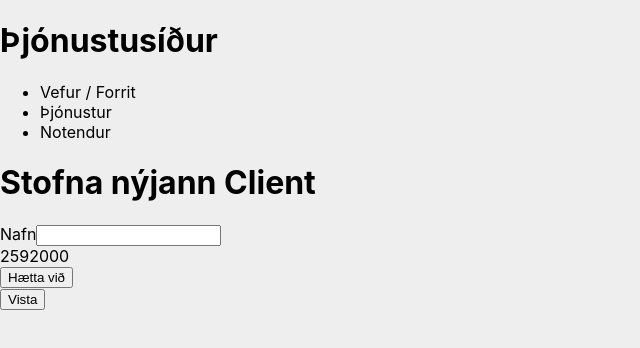
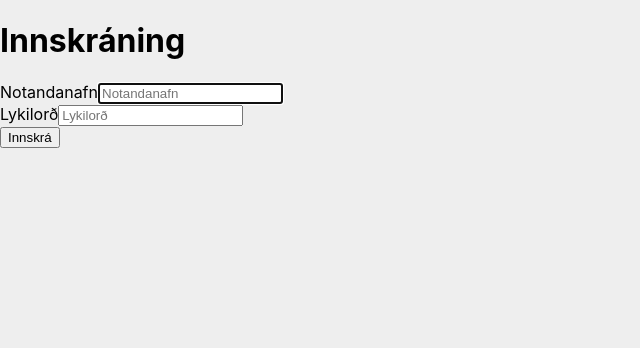
Before and after one commit to unnarb/admin-tmp, a React (Create React App) app: page /login in a window 1280 px wide. Shown: the top 348 px of the page, without its empty margins (0-640 px from the left). Built offline with nearby package versions, Linux system fonts and the light colour scheme.

Commit message:
Tree structure basic

```diff
--- a/package.json
+++ b/package.json
@@ -10,17 +10,20 @@
     "@types/node": "^12.0.0",
     "@types/react": "^16.9.53",
     "@types/react-dom": "^16.9.8",
+    "@types/react-router-dom": "^5.1.6",
     "@types/styled-components": "^5.1.4",
+    "axios": "^0.21.0",
     "node-sass": "^4.14.1",
     "react": "^17.0.1",
     "react-dom": "^17.0.1",
+    "react-router-dom": "^5.2.0",
     "react-scripts": "4.0.0",
     "styled-components": "^5.2.0",
     "typescript": "^4.0.3",
     "web-vitals": "^0.2.4"
   },
   "scripts": {
-    "start": "react-scripts start",
+    "start": "set PORT=4200 && react-scripts start",
     "build": "react-scripts build",
     "test": "react-scripts test",
     "eject": "react-scripts eject"
--- a/src/App.tsx
+++ b/src/App.tsx
@@ -1,29 +1,22 @@
 import React from 'react';
 import './styles/App.scss';
-import ClientCard from './components/ClientCard'
-import Nav from './components/Nav';
-import ClientDTO from './models/dtos/client-dto'
+import ClientCard from './components/secure/ClientCard'
+import { BrowserRouter, Route } from 'react-router-dom';
+import ResourcesCard from './components/secure/ResourcesCard';
+import DefaultCard from './components/secure/DefaultCard';
+import Login from './components/public/Login';
 
 
 
 const App = () => {
-
-  const dummy = (e: React.MouseEvent<HTMLButtonElement>) => {
-      return null;
-  }
-
-  const dummy2 = () => {
-      return null;
-  }
-
   return(
     <div className='App'>
-      <h1>Þjónustusíður</h1>
-      <Nav />
-      <div className="clientcard__wrapper">
-        <ClientCard client={new ClientDTO()} />
-
-      </div>
+      <BrowserRouter>
+        <Route path={'/'} exact component={DefaultCard} />
+        <Route path={'/login'} exact component={Login} />
+        <Route path={'/clients'} exact component={ClientCard} />
+        <Route path={'/resources'} exact component={ResourcesCard} />
+      </BrowserRouter>
     </div>
   )
 }
--- a/src/components/ClientCard.tsx
+++ /dev/null
@@ -1,59 +0,0 @@
-import React from 'react'
-import ClientDTO from "../models/dtos/client-dto"
-import { createClient } from "../services/client.service"
-type Props = {
-    client: ClientDTO
-}
-
-// <p dangerouslySetInnerHTML={{ __html: client.accessTokenLifetime }}></p>
-
-const ClientCard : React.FC<Props> = ({client}) => {
-
-    const save = (client: ClientDTO) => {
-        alert("Save pushed: " + client.clientName);
-        createClient(new ClientDTO());
-    }
-
-    const back = () => {
-        // TODO: Go back
-    }
-
-    const isValid = () : boolean => {
-        return true;
-    }
-
-    const handleChange = (event: unknown) => {
-
-    }
-
-    return (
-<div className="clientcard__wrapper">
-    <div className="clientcard__container">
-        <h1>Stofna nýjann Client</h1>
-        <div className="clientcard__container__form">
-            <div className="clientcard__container__fields">
-                <div className="clientcard__container__field">
-                    <label className="clientcard__label">
-                        Nafn
-                    </label>
-                    <input type="text" value={client.clientName} onChange={handleChange} className="clientcard__input" />
-                </div>
-            </div>
-            <div>{client.absoluteRefreshTokenLifetime}</div>
-            <div className="clientcard__buttons__container">
-            <div className="clientcard__button__container">
-                    <button className="clientcard__button__cancel" onClick={back}>
-                        Hætta við
-                    </button>
-                </div>
-                <div className="clientcard__button__container">
-                    <button className="clientcard__button__save" disabled={!isValid()} onClick={() => save(client)}>Vista</button>
-                </div>
-
-            </div>
-        </div>
-    </div>
-</div>)
-}
-
-export default ClientCard
--- /dev/null
+++ b/src/components/public/Login.tsx
@@ -0,0 +1,42 @@
+import React, { Component, SyntheticEvent } from 'react';
+
+class Login extends Component {
+    username: string = "";
+    password: string = "";
+
+    submit = async (e: SyntheticEvent) => {
+        e.preventDefault();
+
+        console.log({
+            user: this.username,
+            password: this.password
+        })
+    }
+
+    render() {
+        return (
+            <div className="login__container">
+                <h1>Innskráning</h1>
+                <form className="login__form" onSubmit={this.submit}>
+                    <div className="login__container__field">
+                        <label className="login__label" htmlFor="user">
+                            Notandanafn
+                        </label>
+                        <input type="text" id="user" className="login__input" required placeholder="Notandanafn" autoFocus onChange={e => this.username = e.target.value} />
+                    </div>
+                    <div className="login__container__field">
+                        <label className="login__label" htmlFor="password">
+                            Lykilorð
+                        </label>
+                        <input type="password" id="password" className="login__input" required placeholder="Lykilorð" onChange={e => this.password = e.target.value } />
+                    </div>
+                    <div className="login__container__button">
+                        <button className="login__button">Innskrá</button>
+                    </div>
+                </form>
+            </div>
+        )
+    }
+}
+
+export default Login;
--- /dev/null
+++ b/src/components/secure/ClientCard.tsx
@@ -0,0 +1,68 @@
+import React from "react";
+import ClientDTO from "../../models/dtos/client-dto";
+import { createClient } from "../../services/client.service";
+import Wrapper from "./Wrapper";
+type Props = {
+  client: ClientDTO;
+};
+
+// <p dangerouslySetInnerHTML={{ __html: client.accessTokenLifetime }}></p>
+
+const ClientCard: React.FC<Props> = ({ client }) => {
+  const save = (client: ClientDTO) => {
+    alert("Save pushed: " + client.clientName);
+    createClient(new ClientDTO());
+  };
+
+  const back = () => {
+    // TODO: Go back
+  };
+
+  const isValid = (): boolean => {
+    return true;
+  };
+
+  const handleChange = (event: unknown) => {};
+
+  return (
+    <Wrapper>
+      <div className="clientcard__wrapper">
+        <div className="clientcard__container">
+          <h1>Stofna nýjann Client</h1>
+          <div className="clientcard__container__form">
+            <div className="clientcard__container__fields">
+              <div className="clientcard__container__field">
+                <label className="clientcard__label">Nafn</label>
+                <input
+                  type="text"
+                  value={client.clientName}
+                  onChange={handleChange}
+                  className="clientcard__input"
+                />
+              </div>
+            </div>
+            <div>{client.absoluteRefreshTokenLifetime}</div>
+            <div className="clientcard__buttons__container">
+              <div className="clientcard__button__container">
+                <button className="clientcard__button__cancel" onClick={back}>
+                  Hætta við
+                </button>
+              </div>
+              <div className="clientcard__button__container">
+                <button
+                  className="clientcard__button__save"
+                  disabled={!isValid()}
+                  onClick={() => save(client)}
+                >
+                  Vista
+                </button>
+              </div>
+            </div>
+          </div>
+        </div>
+      </div>
+    </Wrapper>
+  );
+};
+
+export default ClientCard;
--- /dev/null
+++ b/src/components/secure/DefaultCard.tsx
@@ -0,0 +1,12 @@
+import React from 'react';
+import Wrapper from './Wrapper';
+
+const DefaultCard = () => (
+    <Wrapper>
+    <div className="defaultcard__container">
+        Lorem ipsum dolor sit amet consectetur adipisicing elit. Voluptas, numquam. Tempora nesciunt aspernatur in sint commodi labore. Libero, veniam quod ex quasi, voluptatibus deserunt incidunt et cupiditate unde, eos tempore!
+    </div>
+    </Wrapper>
+)
+
+export default DefaultCard;
--- /dev/null
+++ b/src/components/secure/Header.tsx
@@ -0,0 +1,14 @@
+import React from 'react';
+
+const Header = () => (
+    <div className="header__container">
+        <h1>Þjónustusíður</h1>
+        <div className="header__container__user">
+            <div className="header__user">
+            Unnar Snær Bjarnason
+            </div>
+        </div>
+    </div>
+)
+
+export default Header;
--- /dev/null
+++ b/src/components/secure/ResourcesCard.tsx
@@ -0,0 +1,13 @@
+import React from 'react';
+import Wrapper from './Wrapper';
+
+const ResourcesCard = () => (
+    <Wrapper>
+        <div className="resourcescard__container">
+                Þjónustur
+            </div>
+    </Wrapper>
+
+)
+
+export default ResourcesCard
--- /dev/null
+++ b/src/components/secure/Wrapper.tsx
@@ -0,0 +1,19 @@
+import React, { Component } from 'react';
+import Header from './Header';
+import Nav from './Nav';
+
+class Wrapper extends Component {
+    render() {
+        return (
+            <div className='wrapper__container'>
+                <Header />
+                <Nav />
+                <main className="wrapper__main">
+                    {this.props.children}
+                </main>
+            </div>
+        );
+    }
+}
+
+export default Wrapper;
--- a/src/styles/App.scss
+++ b/src/styles/App.scss
@@ -1,3 +1,4 @@
 body {
     background: #eee;
+    box-sizing: border-box;
 }
```
Also changed, not shown: src/components/secure/UsersCard.tsx (added, +15 -0 lines), src/components/secure/Nav.tsx (renamed from src/components/Nav.tsx), 1 other file (tests, documents, lock files or other folders).
